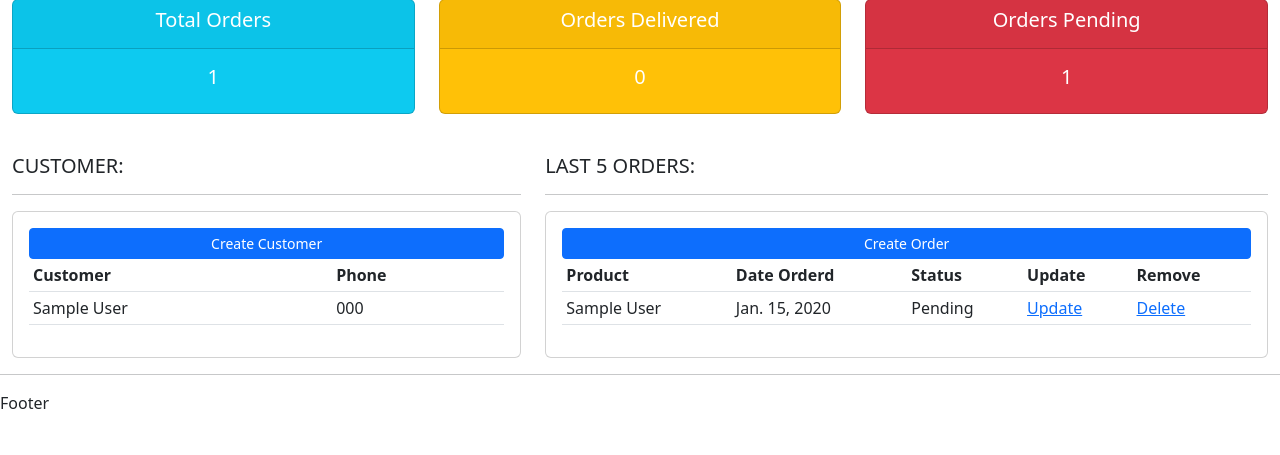
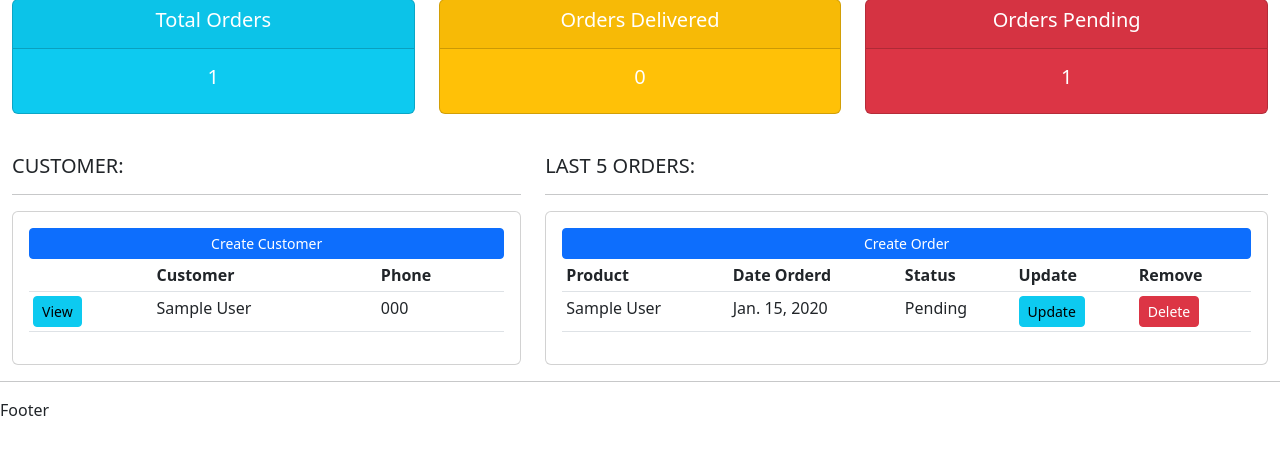
Before and after one commit to Akhadafi/Django, a Django app: page / in a window 1280 px wide. Shown: the part 105-560 px from the top of the page. Run offline with Django 3.2, Linux system fonts and the light colour scheme; tables that the repository leaves empty hold one stand-in row (values such as "Sample post").

Commit message:
09.5 Dynamic URL's - Django Framework

```diff
--- a/accounts/templates/accounts/dashboard.html
+++ b/accounts/templates/accounts/dashboard.html
@@ -15,12 +15,20 @@
       <a href="" class="btn btn-primary btn-sm d-grid">Create Customer</a>
       <table class="table table-sm">
         <tr>
+          <th></th>
           <th>Customer</th>
           <th>Phone</th>
         </tr>
         {% for customer in customers %}
         <tr>
           <!-- Item -->
+          <td>
+            <a
+              href="{% url 'customer' customer.id %}"
+              class="btn btn-sm btn-info"
+              >View</a
+            >
+          </td>
           <td>{{ customer.name }}</td>
           <td>{{ customer.phone }}</td>
         </tr>
@@ -48,8 +56,8 @@
           <td>{{ order.product }}</td>
           <td>{{ order.date_created|date }}</td>
           <td>{{ order.status }}</td>
-          <td><a href="">Update</a></td>
-          <td><a href="">Delete</a></td>
+          <td><a href="" class="btn btn-sm btn-info">Update</a></td>
+          <td><a href="" class="btn btn-sm btn-danger">Delete</a></td>
         </tr>
         {% endfor %}
       </table>
--- a/accounts/templates/accounts/navbar.html
+++ b/accounts/templates/accounts/navbar.html
@@ -15,7 +15,7 @@
     </button>
     <div class="collapse navbar-collapse" id="navbarNavAltMarkup">
       <div class="navbar-nav">
-        <a class="nav-link" href="/">Dashboard</a>
+        <a class="nav-link" href="{% url 'home' %}">Dashboard</a>
         <a class="nav-link" href="{% url 'products' %}">Products</a>
       </div>
     </div>
--- a/accounts/urls.py
+++ b/accounts/urls.py
@@ -4,7 +4,7 @@ from django.urls import path
 from . import views
 
 urlpatterns = [
-    path("", views.home, name="index"),
+    path("", views.home, name="home"),
     path("products", views.products, name="products"),
     path("customer/<str:pk>/", views.customer, name="customer"),
 ]
```
